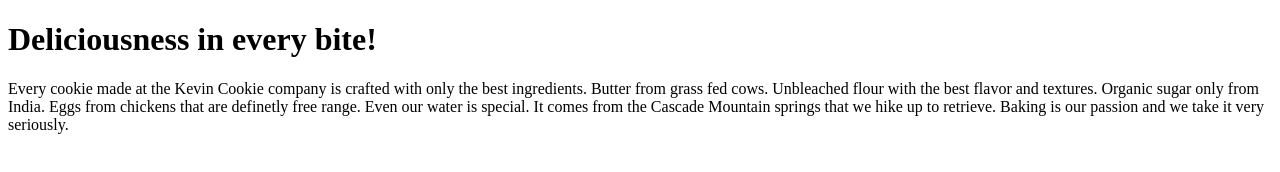
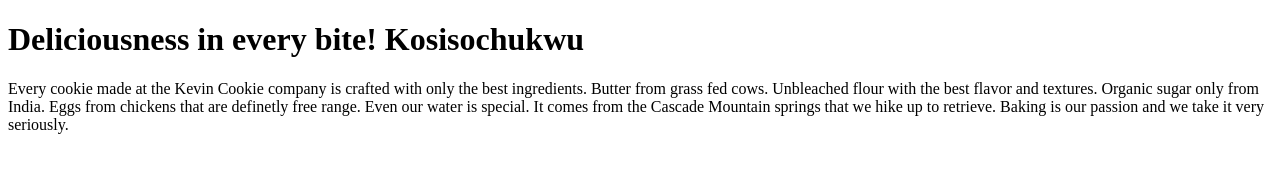
Before and after one commit to Ksschkw/GITTUT, a plain HTML site: page index.htm in a window 1280 px wide. Drawn offline with Linux system fonts and the light colour scheme.

Commit message:
Update index.htm added my name

```diff
--- a/index.htm
+++ b/index.htm
@@ -2,7 +2,7 @@
 <html>
 <body>
 
-<h1>Deliciousness in every bite!</h1>
+<h1>Deliciousness in every bite! Kosisochukwu</h1>
 
 <p>Every cookie made at the Kevin Cookie company is crafted with only the best ingredients.
   Butter from grass fed cows. Unbleached flour with the best flavor and textures.
```
